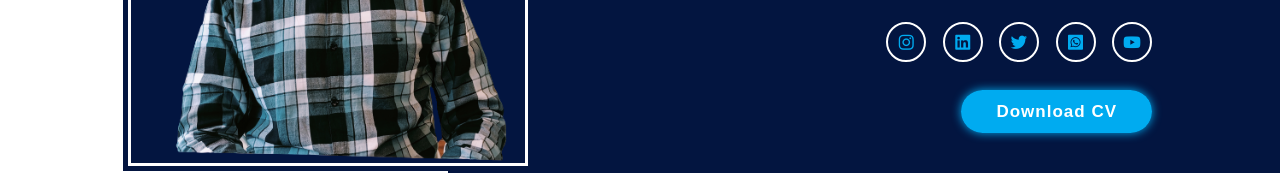
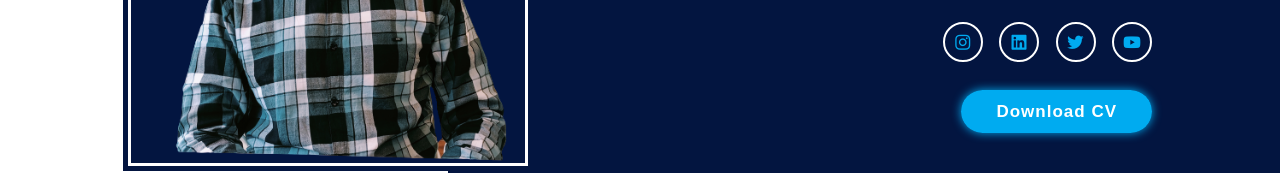
Before and after one commit to mohdarif1234/mohd-arif-portfolio-, a plain HTML site: page index.html in a window 1280 px wide. Shown: the part 434-607 px from the top of the page. Drawn offline with nearby package versions, Linux system fonts and the light colour scheme; a web font is replaced by a local one.

Commit message:
Update index.html

```diff
--- a/index.html
+++ b/index.html
@@ -32,10 +32,9 @@
                 facere aut ipsa, consectetur
                  impedit ducimus?</p>
             <div class="home-sign">
-                <a href="#"><i class='bx bxl-instagram'></i></a>
-                <a href="#"><i class='bx bxl-linkedin-square'></i></a>
+                <a href="https://www.instagram.com/mohdarif576112/"><i class='bx bxl-instagram'></i></a>
+                <a href="https://www.linkedin.com/in/arifmohd5761/"><i class='bx bxl-linkedin-square'></i></a>
                 <a href="#"><i class='bx bxl-twitter'></i></a>
-                <a href="#"><i class='bx bxl-whatsapp-square'></i></a>
                 <a href="https://www.youtube.com/channel/UCAX3ufAKqfTrDJvVU0P8jlg"><i class='bx bxl-youtube'></i></a>
             </div>
             <a href="#" class="btn">Download CV</a>
```
